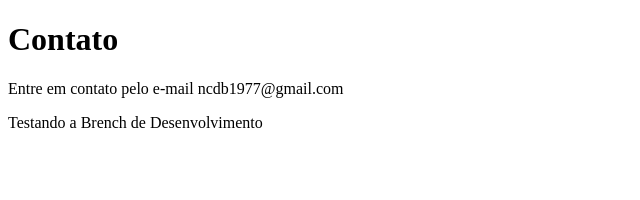
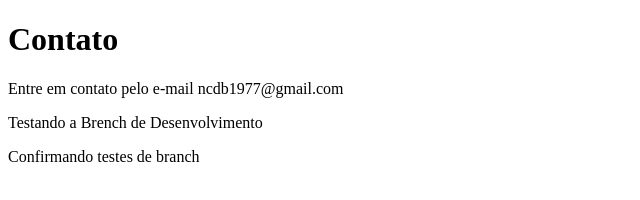
Before and after one commit to Nilton-Cesar-Dantas/Sistema-de-cadastro, a plain HTML site: page contato.html in a window 1280 px wide. Shown: the whole page, without its empty margins (0-640 px from the left). Drawn offline with Linux system fonts and the light colour scheme.

Commit message:
Confirmando testes de branch

```diff
--- a/contato.html
+++ b/contato.html
@@ -10,5 +10,6 @@
     <h1>Contato</h1>
     <p>Entre em contato pelo e-mail ncdb1977@gmail.com</p>
     <p>Testando a Brench de Desenvolvimento</p>
+    <p>Confirmando testes de branch</p>
 </body>
 </html>
```
